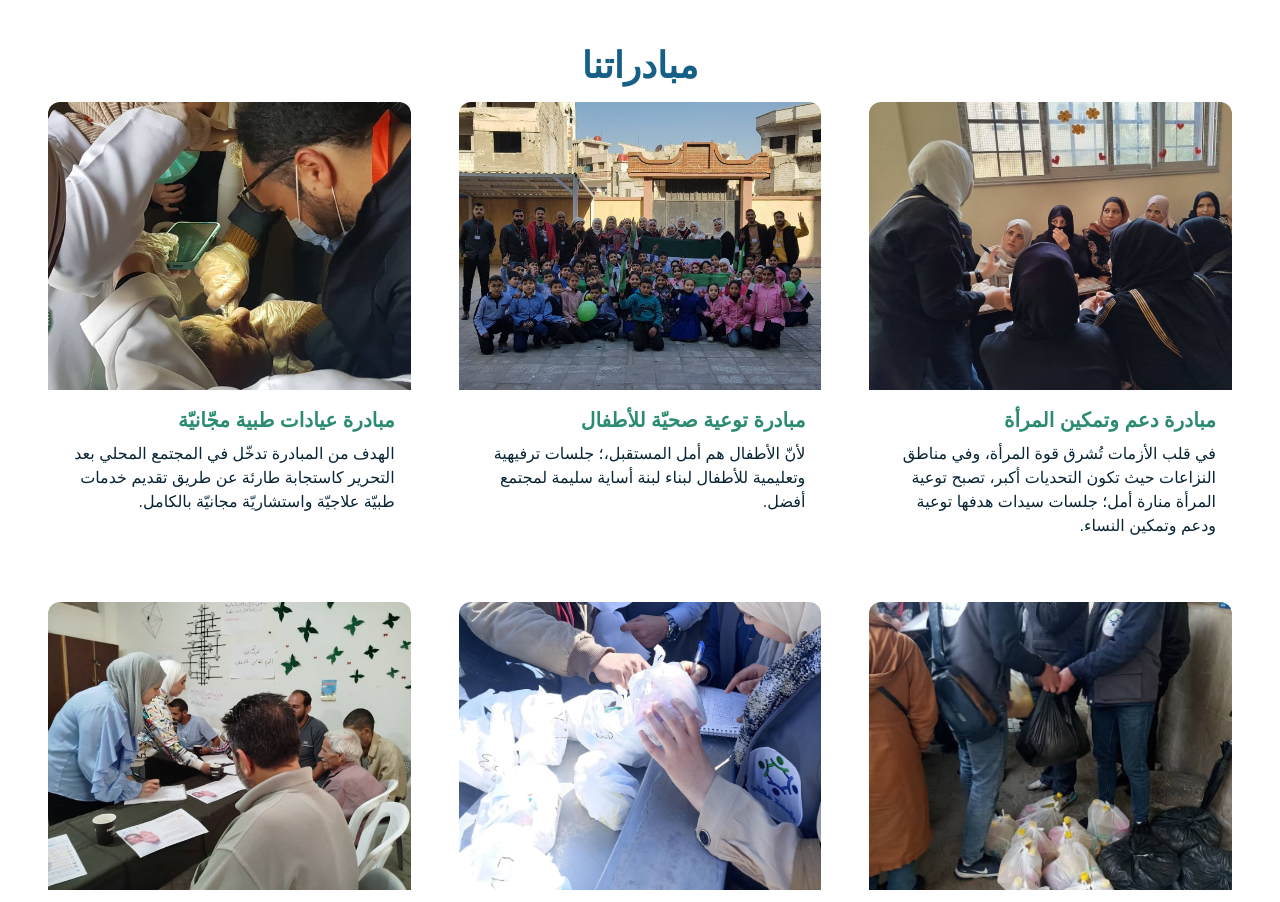
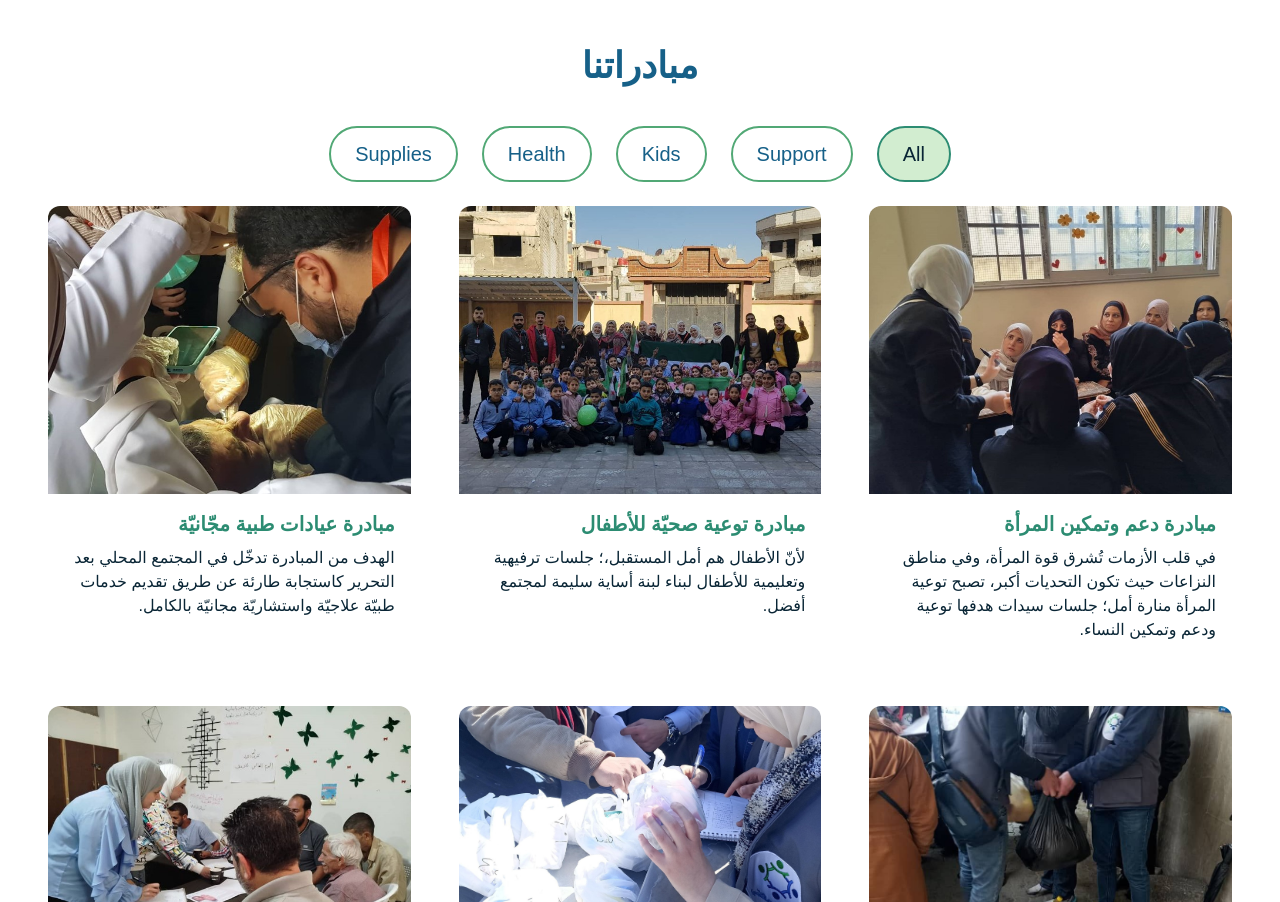
Before and after one commit to NisrinML/myfamily-website, a Next.js app: page / in a window 1280 px wide. Shown: the part 1014-1916 px from the top of the page. Built offline with nearby package versions, Linux system fonts and the light colour scheme.

Commit message:
Project Endpoint : * add ProjectTag * show filtered projects

```diff
--- a/package.json
+++ b/package.json
@@ -13,7 +13,8 @@
     "next": "14.2.25",
     "react": "^18",
     "react-dom": "^18",
-    "react-type-animation": "^3.2.0"
+    "react-type-animation": "^3.2.0",
+    "resend": "^4.5.0"
   },
   "devDependencies": {
     "eslint": "^8",
--- a/src/app/components/ProjectSection.jsx
+++ b/src/app/components/ProjectSection.jsx
@@ -1,6 +1,9 @@
-import React from 'react'
+"use client";
+import React, { useState } from 'react'
 import ProjectCard from './ProjectCard'
+import ProjectTag from './ProjectTag';
 
+//filters type All, Support, Kids, Health, Supplies
 const projectsData = [
     {
         id: 1,
@@ -67,15 +70,27 @@ const projectsData = [
     },
 ]
 const ProjectSection = () => {
+    const [tag,setTag]=useState("All")
+    const handleTagChange= (newTag) =>{
+        setTag(newTag)
+    }
+
+    const filteredProjects = projectsData.filter((project)=>{
+      return project.tag.includes(tag)
+    })
     return (
         <>
      <h2 className='text-4xl font-bold mb-4 text-lightblue-light mt-4 text-center'>مبادراتنا</h2>
-      <div>
-
+      <div className='text-lightblue-light flex flex-row justify-center items-center gap-2 md:gap-4 lg:gap-6 py-6 '>
+    <ProjectTag onClick={handleTagChange} name="All" isSelected={tag=="All"}/>
+    <ProjectTag onClick={handleTagChange} name="Support" isSelected={tag=="Support"}/>
+    <ProjectTag onClick={handleTagChange} name="Kids" isSelected={tag=="Kids"}/>
+    <ProjectTag onClick={handleTagChange} name="Health" isSelected={tag=="Health"}/>
+    <ProjectTag onClick={handleTagChange} name="Supplies" isSelected={tag=="Supplies"}/>
       </div>
-            <div className='grid md:grid-cols-3 gap-8 md:gap-12'>
+            <div className='grid md:grid-cols-2 lg:grid-cols-3 gap-8 md:gap-12'>
             {
-                projectsData.map((project)=>
+                filteredProjects.map((project)=>
                     <ProjectCard key={project.id} title={project.title} description={project.description} imgUrl={project.image} faceUrl={project.faceUrl} instaUrl={project.instaUrl}/>
                 )
             }
--- /dev/null
+++ b/src/app/components/ProjectTag.jsx
@@ -0,0 +1,16 @@
+import React from 'react'
+
+const ProjectTag = ({ name, onClick, isSelected }) => {
+    const buttonStyles = isSelected ? "bg-[#d2edd0] text-darkblue-light border-darkgreenhover-light" :
+        "border-darkgreen-light hover:bg-[#d2edd0] hover:text-darkblue-light hover:border-darkgreenhover-light"
+    return (
+        <button
+            className={`${buttonStyles} px-3 py-1 text-base rounded-full border-2  md:px-6 md:py-3 md:text-xl cursor-pointer`}
+            onClick={()=>onClick(name)}
+        >
+            {name}</button>
+
+    )
+}
+
+export default ProjectTag
```
Also changed, not shown: 1 other file (tests, documents, lock files or other folders).
